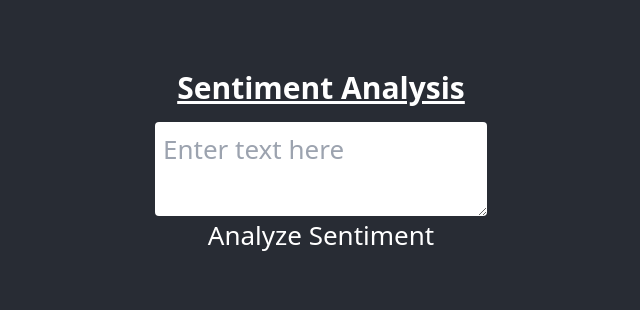
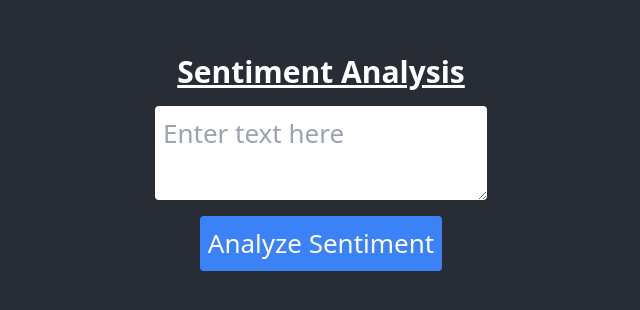
Before and after one commit to dialop/vibecheck, a React (Create React App) app in the folder client/: page / in a window 1280 px wide. Shown: the part 238-548 px from the top of the page, without its empty margins (319-959 px from the left). Built offline with nearby package versions, Linux system fonts and the light colour scheme.

Commit message:
Add button style

```diff
--- a/client/src/App.js
+++ b/client/src/App.js
@@ -29,13 +29,17 @@ function App() {
                 <h1 className="text-3xl font-bold underline"> Sentiment Analysis</h1>
                 <textarea
                 className="mt-4 p-2 boarder border-gray-300 rounded"
-                value={text} onChange={(e) =>
-                setText(e.target.value)}
+                value={text}
+                onChange={(e) => setText(e.target.value)}
                 placeholder="Enter text here">
                 </textarea>
-                <button onClick={analyzeSentiment}>Analyze Sentiment</button>
+                <button
+                className="mt-4 p-2 bg-blue-500 text-white rounded hover:bg-blue-700"
+                onClick={analyzeSentiment}>
+                  Analyze Sentiment
+                  </button>
                 {sentiment && (
-                    <div>
+                    <div className="mt-4">
                         <h2>Sentiment Analysis Result:</h2>
                         <pre>{JSON.stringify(sentiment, null, 2)}</pre>
                     </div>
```
